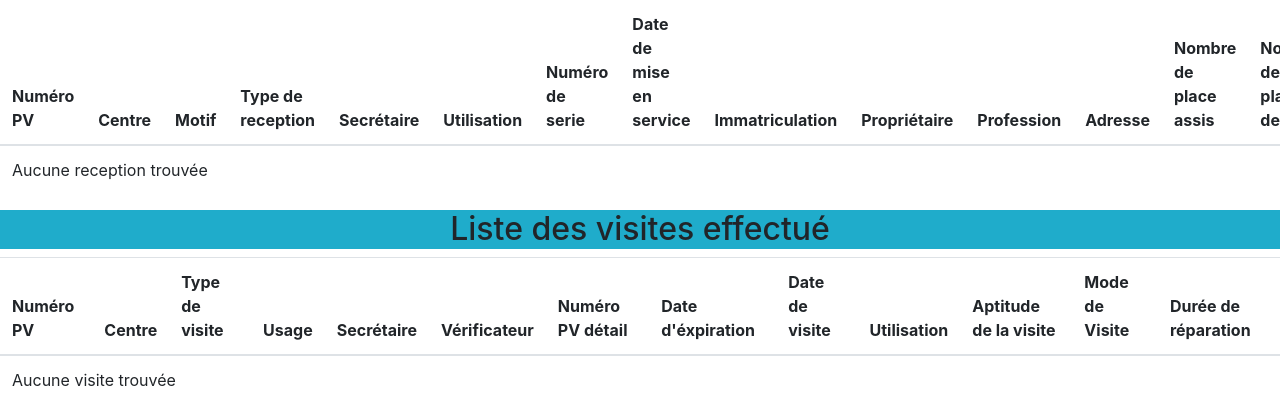
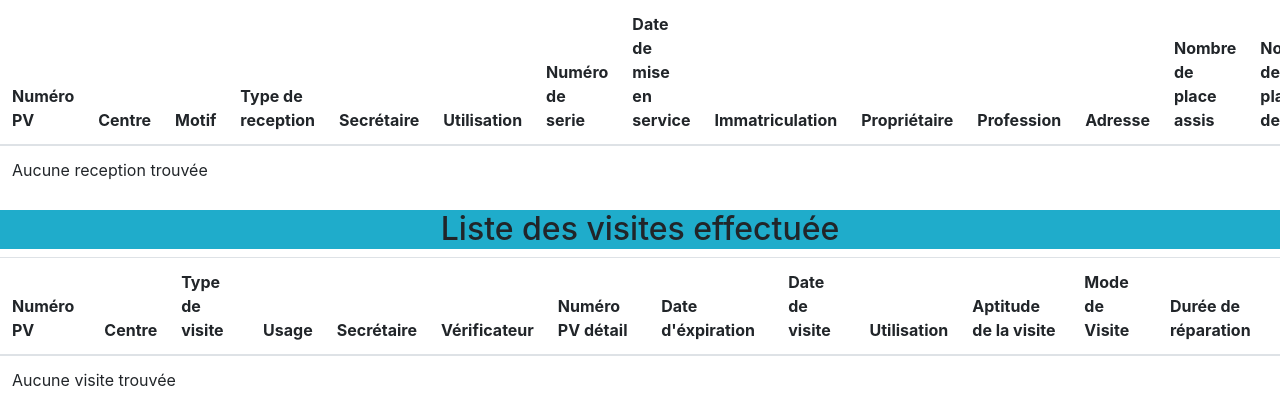
Before and after one commit to maxivalencia/dgsr_statistique, a Symfony app: template templates/ct_statistique/index.html.twig in a window 1280 px wide; the page is wider, and only the part inside the window is pictured. Shown: the part 1604-2024 px from the top of that part. Run offline with Twig, Linux system fonts and the light colour scheme; the template is opened without the code that fills it, so the values that code supplies are empty; some libraries are stand-ins or nearby versions.

Commit message:
belle avancement

```diff
--- a/templates/ct_statistique/index.html.twig
+++ b/templates/ct_statistique/index.html.twig
@@ -361,7 +361,7 @@
         </tbody>
     </table>
 
-    <div align="center" style="background-color:#1faccb;"><h2>Liste des visites effectué</h2></div>
+    <div align="center" style="background-color:#1faccb;"><h2>Liste des visites effectuée</h2></div>
 
     <table class="table">
         <thead>
```
